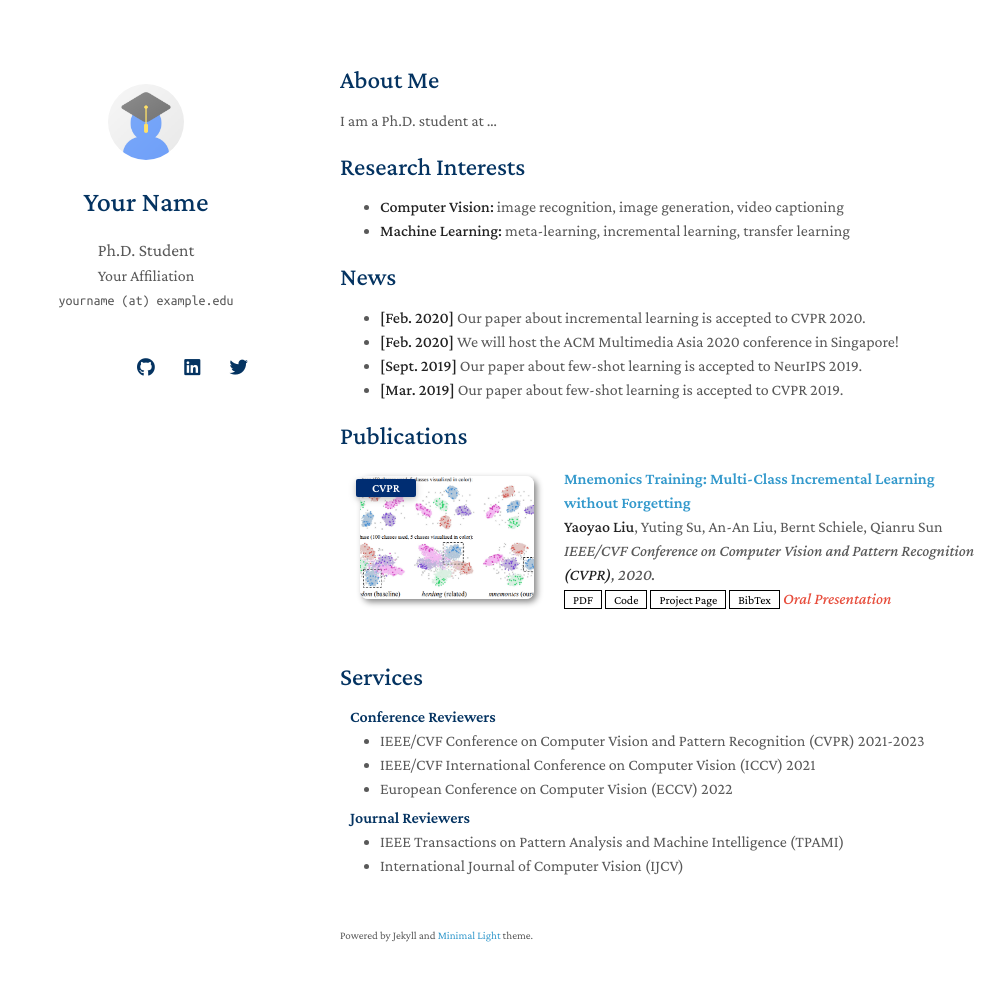
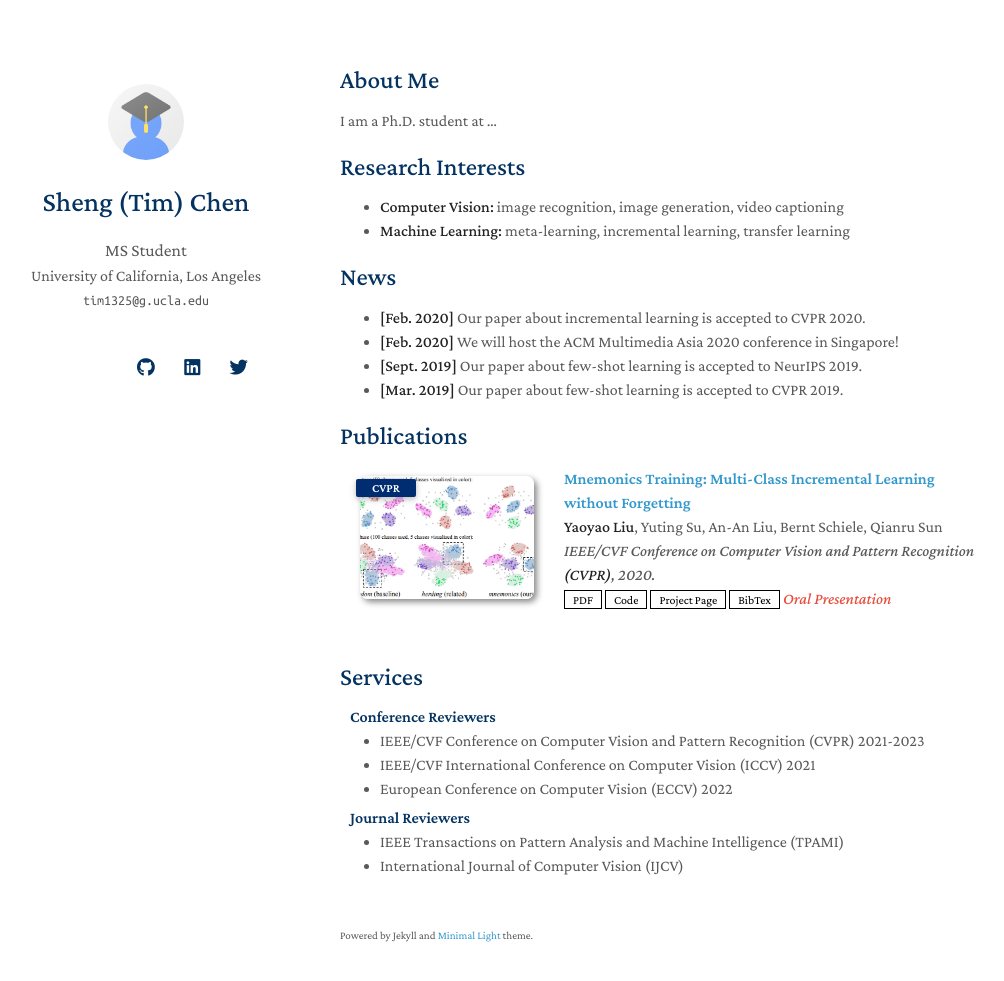
Before and after one commit to timc1325/timc1325.github.io, a Jekyll site: the page built from index.md, in a window 1280 px wide and 1016 px high. Shown: the top 981 px of the window, without its empty margins (130-1134 px from the left). Built offline with Jekyll 4.4.1, drawn with Linux system fonts in a browser that asks for light colours; nearby versions of some CDN libraries; a style sheet for code colours, icons or effects is not loaded; our own code applies the rules of GitHub Pages for plain Markdown files.

Commit message:
Update _config.yml

```diff
--- a/_config.yml
+++ b/_config.yml
@@ -1,8 +1,8 @@
 # Basic Information
-title: Your Name
-position: Ph.D. Student
-affiliation: Your Affiliation
-email: yourname (at) example.edu
+title: Sheng (Tim) Chen
+position: MS Student
+affiliation: University of California, Los Angeles
+email: tim1325@g.ucla.edu
 
 # Search Engine Optimization (SEO)
 # The following information is used to improve the website traffic from search engines, e.g., Google.
```
